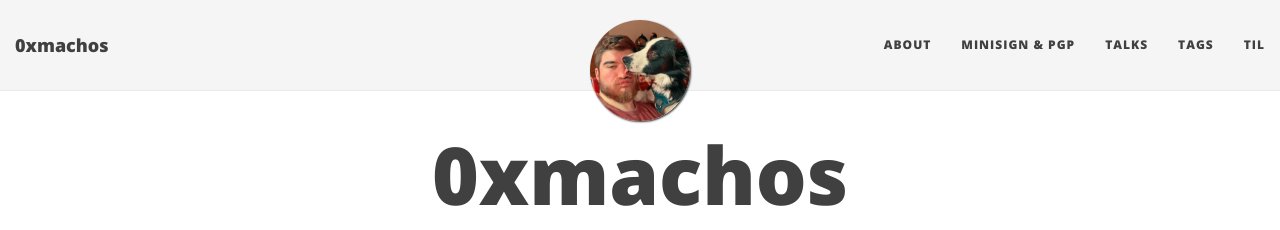
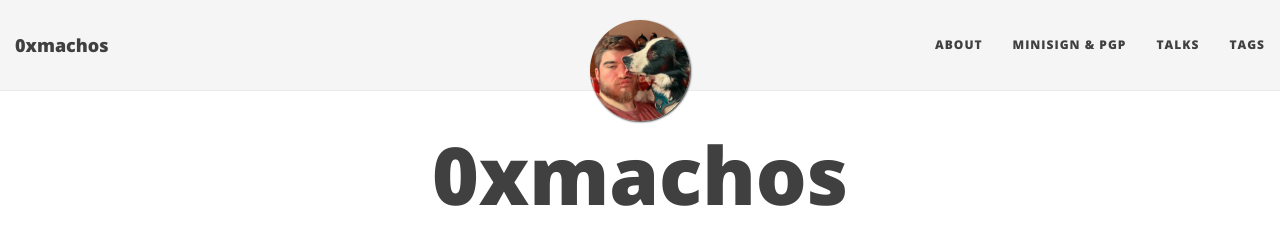
Before and after one commit to 0xmachos/0xmachos.github.io, a Jekyll site: the page built from index.html, in a window 1280 px wide. Shown: the top 230 px of the page. Built offline with Jekyll 4.4.1, drawn with Linux system fonts in a browser that asks for light colours; nearby versions of some CDN libraries; the list of posts is cut into pages by our own code.

Commit message:
Remove TIL navbar link

```diff
--- a/_config.yml
+++ b/_config.yml
@@ -27,7 +27,6 @@ navbar-links:
   Minisign & PGP: "minisign-pgp"
   Talks: "talks"
   Tags: "tags"
-  TIL: "til"
 
 # Image to show in the navigation bar - image must be a square (width = height)
 # Remove this parameter if you don't want an image in the navbar
```
